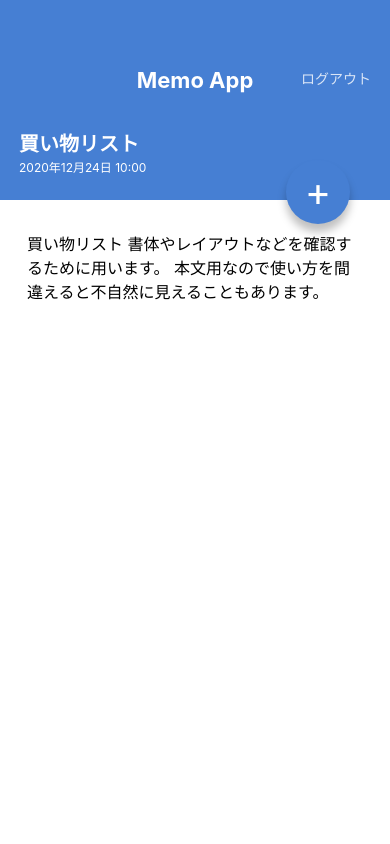
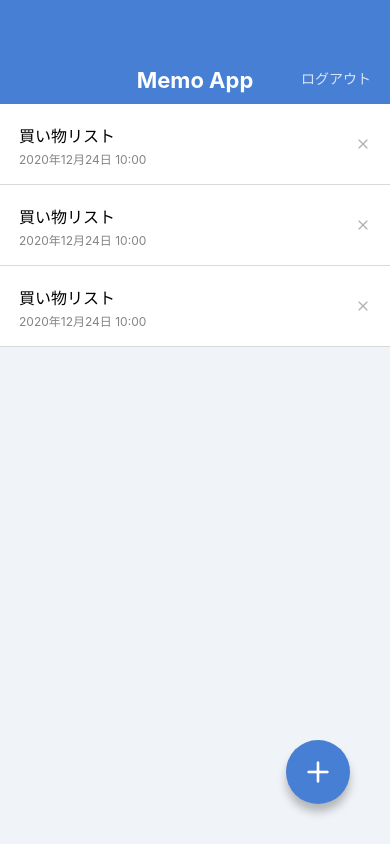
Before and after one commit to iori0404/MemoApp, a React Native app: screen / in a window 390 px wide. Built offline with nearby package versions, Linux system fonts and the light colour scheme.

Commit message:
import icons

```diff
--- a/App.jsx
+++ b/App.jsx
@@ -1,11 +1,11 @@
 import React from 'react';
 
-// import MemoListScreen from './src/screens/MemoListScreen';
-import MemoDetailScreen from './src/screens/MemoDetailScreen';
+import MemoListScreen from './src/screens/MemoListScreen';
+// import MemoDetailScreen from './src/screens/MemoDetailScreen';
 
 export default function App() {
   return (
-    // <MemoListScreen />
-    <MemoDetailScreen />
+    <MemoListScreen />
+    // <MemoDetailScreen />
   );
 }
--- a/package.json
+++ b/package.json
@@ -9,6 +9,7 @@
     "lint": "eslint src"
   },
   "dependencies": {
+    "@expo/vector-icons": "^12.0.4",
     "expo": "~41.0.0",
     "expo-status-bar": "~1.0.4",
     "prop-types": "^15.7.2",
--- a/src/components/CircleButton.jsx
+++ b/src/components/CircleButton.jsx
@@ -1,21 +1,22 @@
 /* eslint-disable no-use-before-define */
 import React from 'react';
-import { View, Text, StyleSheet } from 'react-native';
+import { View, StyleSheet } from 'react-native';
 import { string, shape } from 'prop-types';
+import { Feather } from '@expo/vector-icons';
 
 export default function CircleButton(props) {
-  const { children, style } = props;
+  const { style, name } = props;
 
   return (
     <View style={[styles.circleButton, style]}>
-      <Text style={styles.circleButtonLabel}>{children}</Text>
+      <Feather name={name} size={32} color="white" />
     </View>
   );
 }
 
 CircleButton.propTypes = {
-  children: string.isRequired,
   style: shape(),
+  name: string.isRequired,
 };
 
 CircleButton.defaultProps = {
--- a/src/components/MemoList.jsx
+++ b/src/components/MemoList.jsx
@@ -1,36 +1,38 @@
+/* eslint-disable no-use-before-define */
 import React from 'react';
 import { View, Text, StyleSheet } from 'react-native';
+import { Feather } from '@expo/vector-icons';
 
 export default function MemoList() {
   return (
     <View>
-      <View　style={styles.memoListItem}>
+      <View style={styles.memoListItem}>
         <View>
           <Text style={styles.memoListItemTitle}>買い物リスト</Text>
-          <Text style={styles.memoListItemDate}>2020年12月24日　10:00</Text>
+          <Text style={styles.memoListItemDate}>2020年12月24日 10:00</Text>
         </View>
         <View>
-          <Text>X</Text>
+          <Feather name="x" size={16} color="#B0B0B0" />
         </View>
       </View>
 
-      <View　style={styles.memoListItem}>
+      <View style={styles.memoListItem}>
         <View>
           <Text style={styles.memoListItemTitle}>買い物リスト</Text>
-          <Text style={styles.memoListItemDate}>2020年12月24日　10:00</Text>
+          <Text style={styles.memoListItemDate}>2020年12月24日 10:00</Text>
         </View>
         <View>
-          <Text>X</Text>
+          <Feather name="x" size={16} color="#B0B0B0" />
         </View>
       </View>
 
-      <View　style={styles.memoListItem}>
+      <View style={styles.memoListItem}>
         <View>
           <Text style={styles.memoListItemTitle}>買い物リスト</Text>
-          <Text style={styles.memoListItemDate}>2020年12月24日　10:00</Text>
+          <Text style={styles.memoListItemDate}>2020年12月24日 10:00</Text>
         </View>
         <View>
-          <Text>X</Text>
+          <Feather name="x" size={16} color="#B0B0B0" />
         </View>
       </View>
     </View>
--- a/src/screens/MemoDetailScreen.jsx
+++ b/src/screens/MemoDetailScreen.jsx
@@ -22,7 +22,7 @@
           本文用なので使い方を間違えると不自然に見えることもあります。
         </Text>
       </ScrollView>
-      <CircleButton style={{ top: 160, bottom: 'auto' }}>+</CircleButton>
+      <CircleButton style={{ top: 160, bottom: 'auto' }} name="edit-2" />
     </View>
   );
 }
--- a/src/screens/MemoListScreen.jsx
+++ b/src/screens/MemoListScreen.jsx
@@ -11,7 +11,7 @@
     <View style={styles.container}>
       <AppBar />
       <MemoList />
-      <CircleButton>+</CircleButton>
+      <CircleButton name="plus" />
     </View>
   );
 }
```
Also changed, not shown: 1 other file (tests, documents, lock files or other folders).
